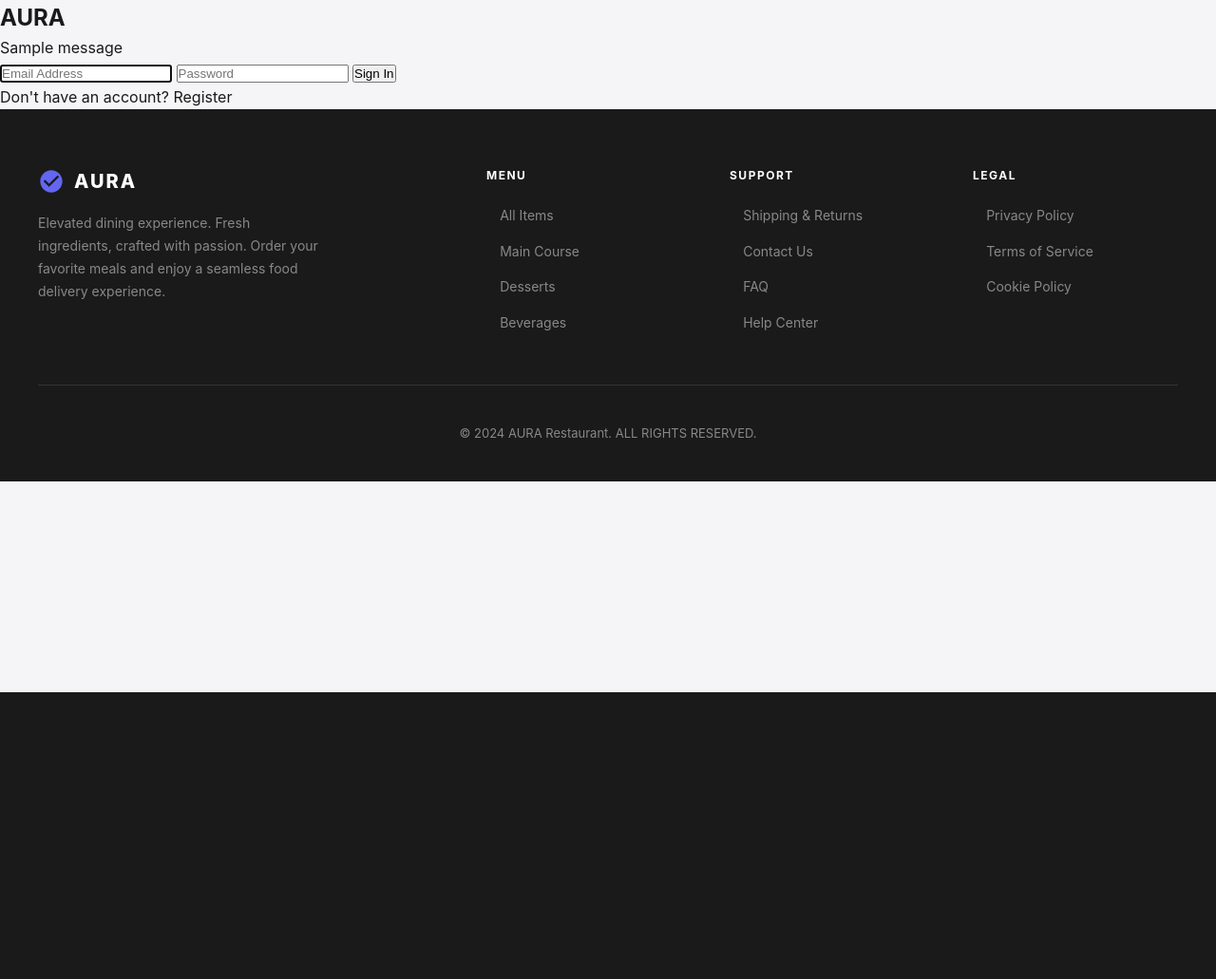
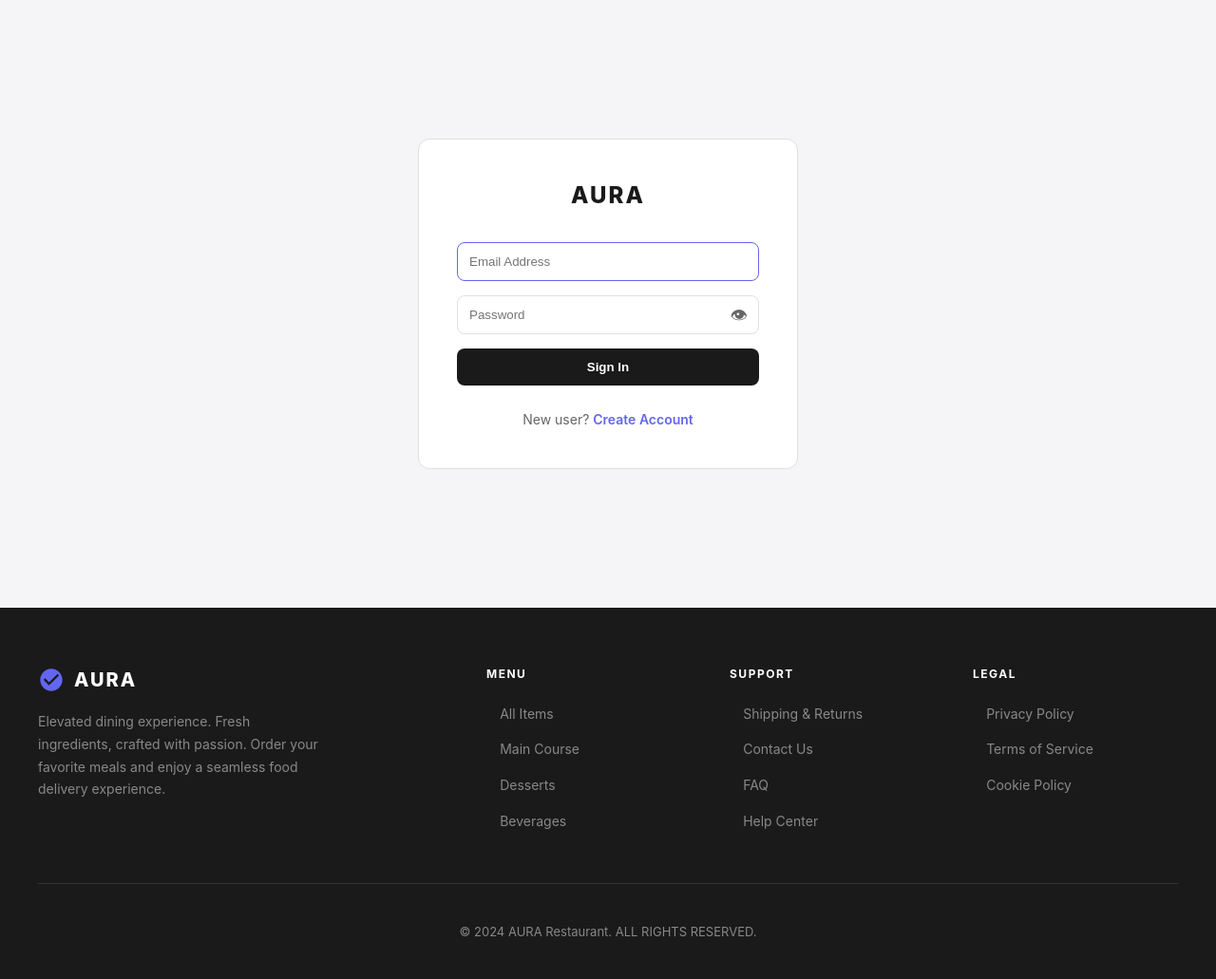
Before and after one commit to mona585/Customer-Ordering-System, a Flask app: page /auth/login in a window 1280 px wide. Shown: the part 71-1102 px from the top of the page at 95% size. Before the commit the page ends 800 px from the top, so only its background shows below. Run offline with Flask 3, Linux system fonts and the light colour scheme; tables that the repository leaves empty hold one stand-in row (values such as "Sample post"); one stand-in notice (Sample message) is shown.

Commit message:
LogIN Page

```diff
--- a/app/templates/auth/login.html
+++ b/app/templates/auth/login.html
@@ -1,33 +1,100 @@
 {% extends "base.html" %}
+{% block title %}Sign In — AURA{% endblock %}
 
-{% block title %}Login - AURA{% endblock %}
+{% block extra_css %}
+<style>
+    .auth-container { display:flex; align-items:center; justify-content:center; min-height:80vh; }
+    .auth-box       { background:var(--cw); padding:40px; border-radius:var(--r); width:100%; max-width:400px; border:1px solid var(--cb); }
+    .auth-title     { text-align:center; font-weight:800; letter-spacing:2px; margin-bottom:30px; }
+    .field-wrap     { position:relative; margin-bottom:15px; }
+    .auth-input     { width:100%; padding:12px; padding-right:44px; border:1px solid var(--cb); border-radius:8px; outline:none; background:transparent; color:var(--c1); }
+    .auth-input:focus { border-color:var(--c2); }
+    .eye-btn        { position:absolute; right:12px; top:50%; transform:translateY(-50%); background:none; border:none; cursor:pointer; color:var(--cg); font-size:18px; padding:0; line-height:1; }
+    .auth-btn       { width:100%; padding:12px; background:var(--c1); color:var(--cw); border:none; border-radius:8px; cursor:pointer; font-weight:600; }
+    .msg-banner     { padding:12px; margin-bottom:20px; border-radius:8px; text-align:center; font-size:14px; font-weight:500; border:1px solid transparent; }
+    .msg-banner.error   { background:#fee2e2; color:#b91c1c; border-color:#fecaca; }
+    .msg-banner.success { background:#dcfce7; color:#15803d; border-color:#bbf7d0; }
+</style>
+{% endblock %}
 
 {% block content %}
-<div class="auth-body">
-  <div class="auth-box">
-    <h2>AURA</h2>
+<div class="auth-container">
+    <div class="auth-box">
+        <h2 class="auth-title">AURA</h2>
+        <div id="message-handler"></div>
 
-    {% with messages = get_flashed_messages(with_categories=true) %}
-      {% if messages %}
-        {% for category, message in messages %}
-          <div class="msg {{ category }}">{{ message }}</div>
-        {% endfor %}
-      {% endif %}
-    {% endwith %}
+        <form id="loginForm" novalidate>
+            <input type="hidden" name="csrf_token" value="{{ csrf_token() }}">
 
-    <form method="POST" action="{{ url_for('auth.login') }}">
-      <input type="hidden" name="csrf_token" value="{{ csrf_token() }}">
+            <div class="field-wrap">
+                <input type="email" name="email" id="email" class="auth-input"
+                       placeholder="Email Address" required autofocus>
+            </div>
 
-      <input type="email" name="email" class="auth-input" placeholder="Email Address" required autofocus>
+            <div class="field-wrap">
+                <input type="password" name="password" id="password" class="auth-input"
+                       placeholder="Password" required>
+                <button type="button" class="eye-btn" id="togglePwd" aria-label="Show password">👁</button>
+            </div>
 
-      <input type="password" name="password" class="auth-input" placeholder="Password" required>
+            <button type="submit" class="auth-btn" id="submitBtn">Sign In</button>
+        </form>
 
-      <button type="submit" class="auth-btn">Sign In</button>
-    </form>
+        <div style="text-align:center; margin-top:25px; font-size:14px; color:var(--cg);">
+            New user? <a href="{{ url_for('auth.register') }}" style="color:var(--c2); font-weight:600;">Create Account</a>
+        </div>
+    </div>
+</div>
 
-    <div class="auth-link">
-      Don't have an account? <a href="{{ url_for('auth.register') }}">Register</a>
-    </div>
-  </div>
-</div>
+<script>
+// Show/hide password toggle
+document.getElementById('togglePwd').addEventListener('click', function () {
+    const pwd = document.getElementById('password');
+    const isHidden = pwd.type === 'password';
+    pwd.type = isHidden ? 'text' : 'password';
+    this.textContent = isHidden ? '🙈' : '👁';
+});
+
+document.getElementById('loginForm').addEventListener('submit', async function (e) {
+    e.preventDefault();
+
+    const msgHandler = document.getElementById('message-handler');
+    const btn        = document.getElementById('submitBtn');
+    const email      = document.getElementById('email').value.trim();
+    const password   = document.getElementById('password').value;
+
+    // Client-side guard (server validates too, but this saves a round-trip)
+    if (!email || !password) {
+        msgHandler.innerHTML = `<div class="msg-banner error">Please fill in all fields.</div>`;
+        return;
+    }
+
+    btn.disabled    = true;
+    btn.textContent = 'Authenticating…';
+
+    try {
+        const response = await fetch("{{ url_for('auth.login') }}", {
+            method:  'POST',
+            body:    new FormData(this),
+            headers: { 'X-Requested-With': 'XMLHttpRequest' },
+        });
+
+        const data = await response.json();
+
+        if (response.ok) {
+            msgHandler.innerHTML = `<div class="msg-banner success">${data.message}</div>`;
+            setTimeout(() => { window.location.href = data.redirect; }, 1000);
+        } else {
+            msgHandler.innerHTML = `<div class="msg-banner error">${data.message}</div>`;
+            document.getElementById('password').value = '';
+            btn.disabled    = false;
+            btn.textContent = 'Sign In';
+        }
+    } catch {
+        msgHandler.innerHTML = `<div class="msg-banner error">Connection error. Please try again.</div>`;
+        btn.disabled    = false;
+        btn.textContent = 'Sign In';
+    }
+});
+</script>
 {% endblock %}
```
